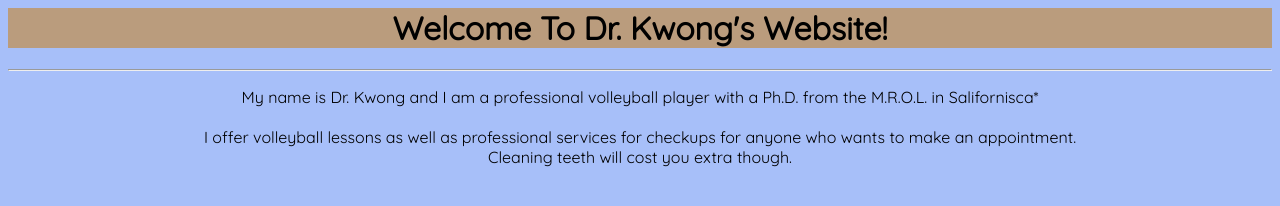
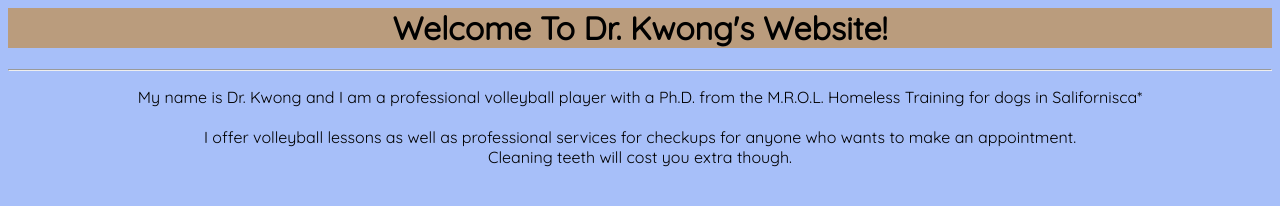
Before and after one commit to ConnorPark/dr.kwong, a plain HTML site: page index.html in a window 1280 px wide. Shown: the top 206 px of the page. Drawn offline with Linux system fonts and the light colour scheme.

Commit message:
Update index.html

```diff
--- a/index.html
+++ b/index.html
@@ -8,7 +8,7 @@
   <center>
 <h1 style="font-family:Quicksand">Welcome To Dr. Kwong's Website!</h1>
    <hr style="50%">
-   <p style="font-family:Quicksand">My name is Dr. Kwong and I am a professional volleyball player with a Ph.D. from the M.R.O.L. in Salifornisca*<br>
+   <p style="font-family:Quicksand">My name is Dr. Kwong and I am a professional volleyball player with a Ph.D. from the M.R.O.L. Homeless Training for dogs in Salifornisca*<br>
    <br>
    I offer volleyball lessons as well as professional services for checkups for anyone who wants to make an appointment.
     <br>
```
